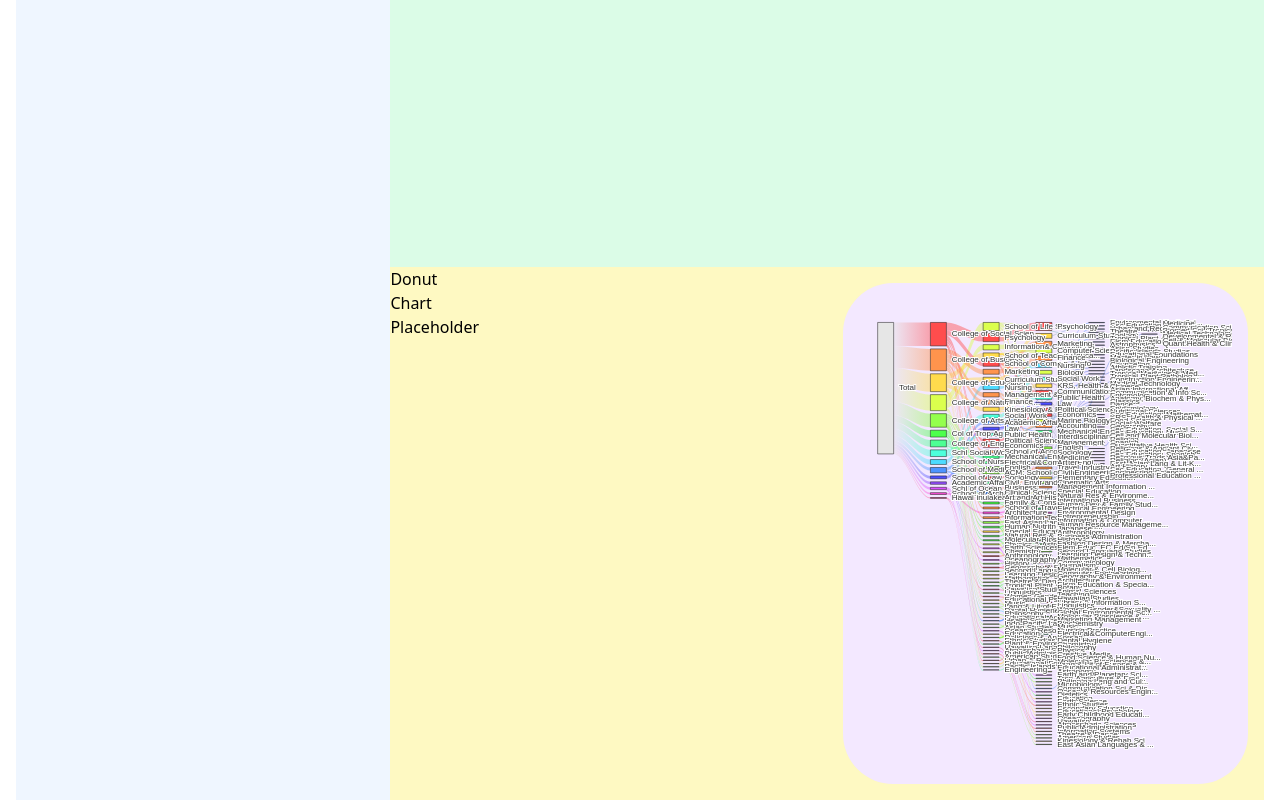
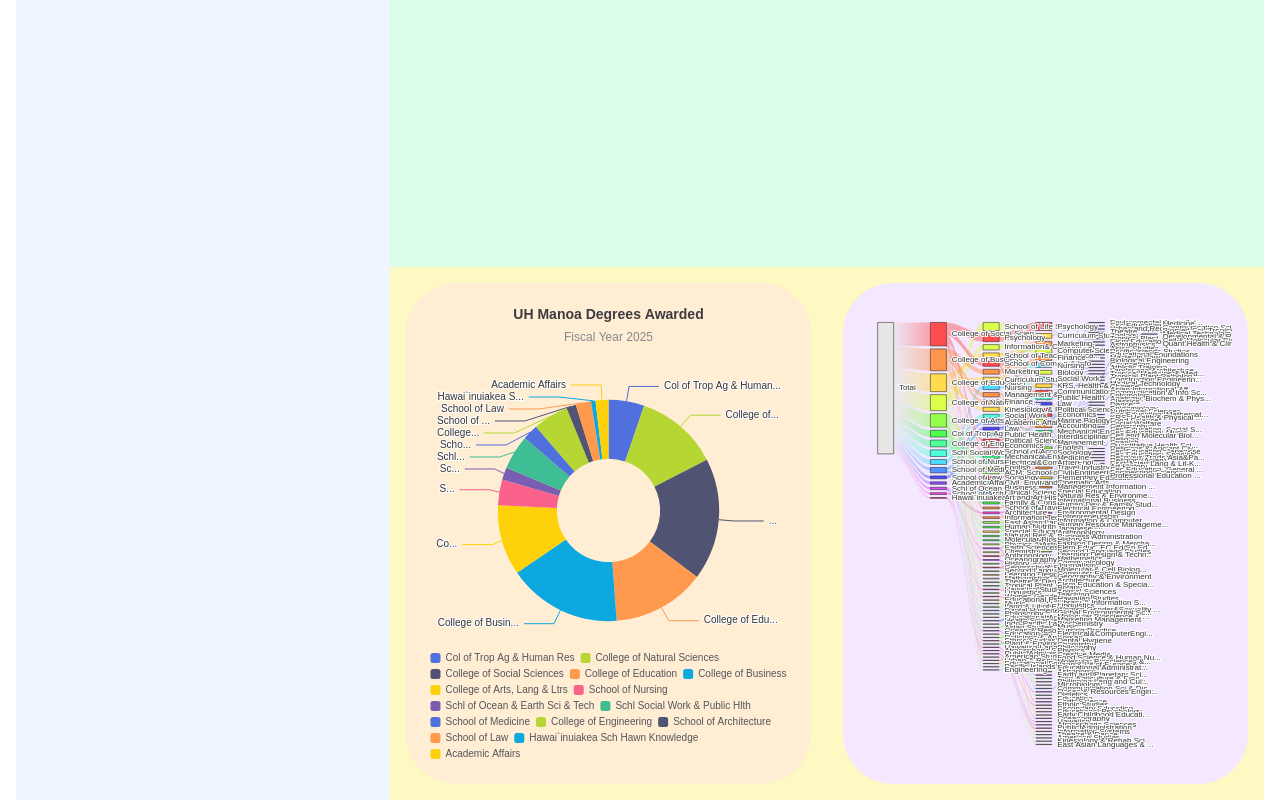
Before and after one commit to eric-z4/gradgraph, a Next.js app: page / in a window 1280 px wide. Built offline with nearby package versions, Linux system fonts and the light colour scheme.

Commit message:
Make donut chart for UHManoa FY2025

```diff
--- a/app/components/chart_group.tsx
+++ b/app/components/chart_group.tsx
@@ -68,7 +68,7 @@
                 { /*Insert line charts here*/ }
             </div>
             <div className="bg-yellow-100 row-start-2 row-span-2 col-span-10 grid grid-cols-subgrid">
-                <Donut />
+                <Donut data={filteredData} />
                 <Sankey data={filteredData} className="col-start-6 col-span-5 bg-purple-100 rounded-[50px] p-4 m-4" />
             </div>
         </div>
--- a/app/components/donut.jsx
+++ b/app/components/donut.jsx
@@ -1,7 +1,116 @@
-export default function Donut() {
-    return (
-        <div>
-            <p>Donut Chart Placeholder</p>
-        </div>
+"use client";
+
+import { useEffect, useRef } from "react";
+import * as echarts from "echarts";
+
+function donutDataProcess(data) {
+    if (!data || !Array.isArray(data)) {
+        return { legendData: [], seriesData: [] };
+    }
+
+    const colleges = Array.from(
+        new Set(data.map(d => d.GROUP1).filter(Boolean))
+    );
+
+    const seriesData = colleges.map(college => {
+        const totalAwards = data
+            .filter(d => d.GROUP1 === college)
+            .reduce((sum, d) => sum + Number(d.AWARDS || 0), 0);
+
+        return {
+            name: college,
+            value: totalAwards
+        };
+    });
+
+    return {
+        legendData: colleges,
+        seriesData
+    };
+}
+
+export default function Donut({ data }) {
+  const chartRef = useRef(null);
+  const chartInstance = useRef(null);
+
+  useEffect(() => {
+    if (!chartRef.current) return;
+
+    // Initialize chart once
+    if (!chartInstance.current) {
+      chartInstance.current = echarts.init(chartRef.current);
+    }
+
+    const { legendData, seriesData } = donutDataProcess(data);
+
+    const option = {
+      title: {
+        text: "UH Manoa Degrees Awarded",
+        subtext: "Fiscal Year 2025",
+            left: "center",
+        top: 0,
+        textStyle: {
+          fontSize: 14
+        },
+        subtextStyle: {
+          fontSize: 12
+        }
+      },
+      tooltip: {
+        trigger: "item",
+        formatter: "{a} <br/>{b} : {c} ({d}%)"
+      },
+      legend: {
+        // type: "scroll",
+        orient: "horizontal",
+        left: "center",
+        bottom: 0,
+        data: legendData,
+        textStyle: {
+          fontSize: 10
+        },
+        itemGap: 6,
+        itemWidth: 10,
+        itemHeight: 10
+      },
+      series: [
+        {
+          name: "Degrees Awarded",
+          type: "pie",
+          radius: ["28%", "60%"],
+          center: ["50%", "45%"], // [horizontal, vertical]
+          data: seriesData,
+          label: {
+            fontSize: 10,
+            distance: 5
+          },
+          emphasis: {
+            itemStyle: {
+              shadowBlur: 10,
+              shadowOffsetX: 0,
+              shadowColor: "rgba(0, 0, 0, 0.5)"
+            }
+          }
+        }
+      ]
+    };
+      chartInstance.current.setOption(option);
+  }, [data]);
+
+  useEffect(() => {
+    // Cleanup only on unmount
+    return () => {
+      chartInstance.current?.dispose();
+      chartInstance.current = null;
+    };
+  }, []);
+
+  return (
+    <div className="col-start-1 col-span-5 bg-orange-100 rounded-[50px] p-2 m-4 flex items-center justify-center">
+      <div
+        ref={chartRef}
+        style={{ width: "95%", height: "95%" }}
+      />
+    </div>
   );
 }
```
